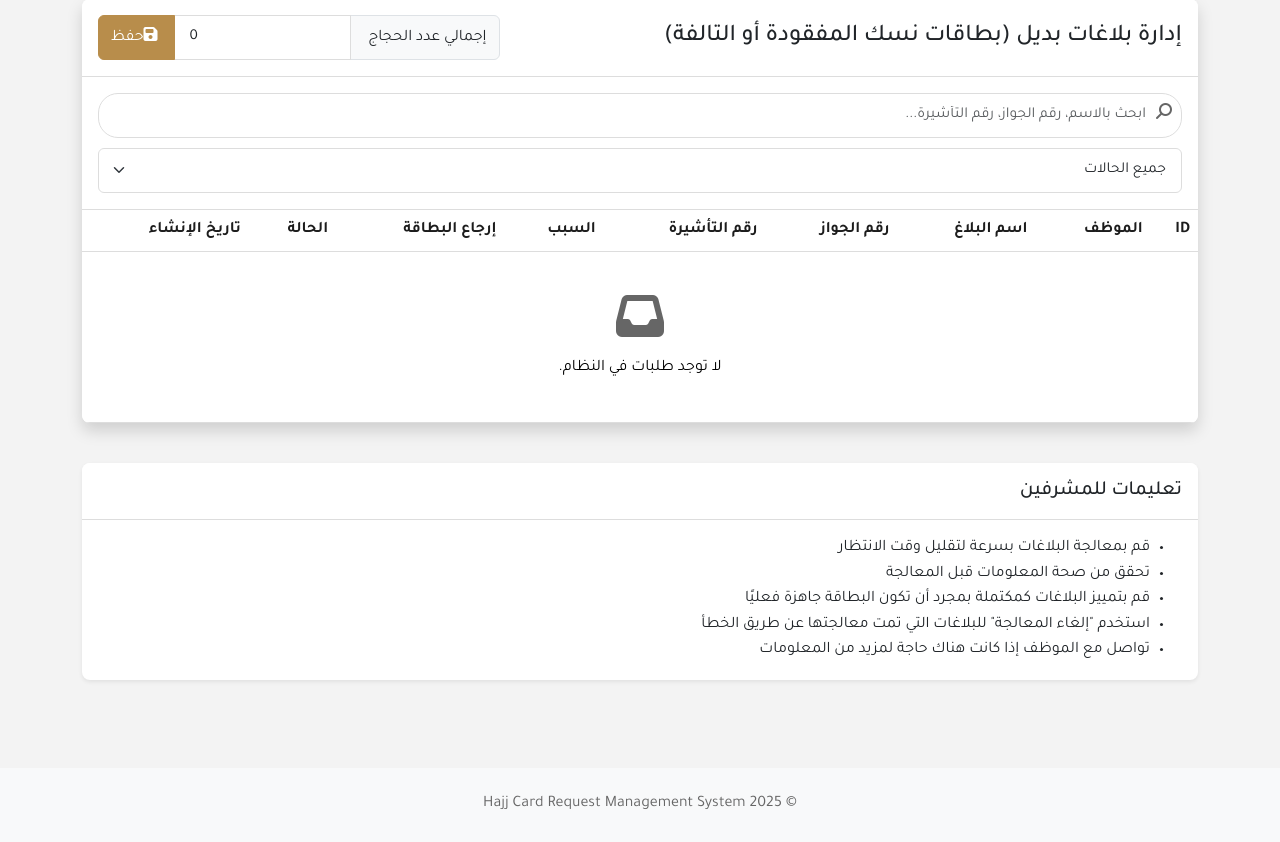
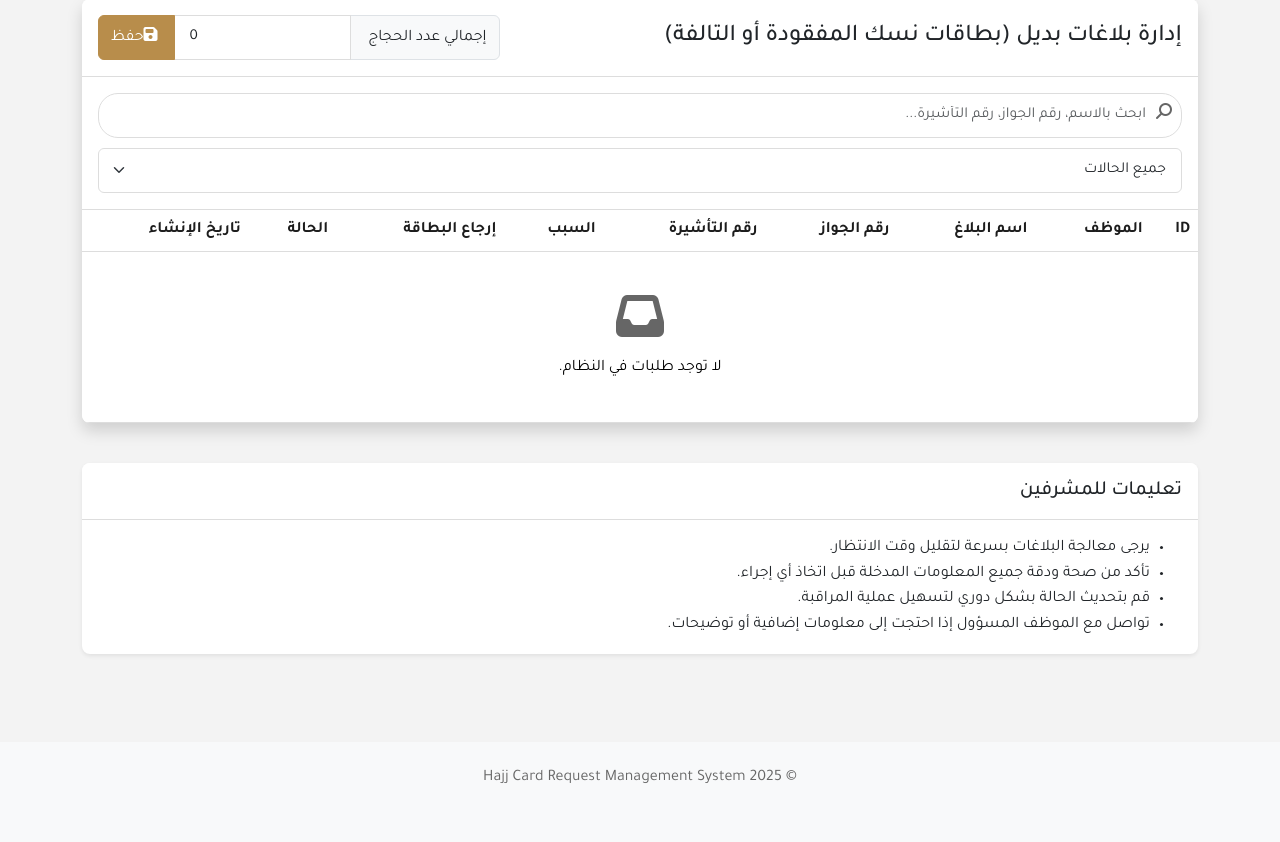
Before and after one commit to C3ZIZ/NusukRequestApp, a Flask app: page /admin in a window 1280 px wide. Shown: the part 95-937 px from the top of the page. After the commit the page ends 878 px from the top, so only its background shows below. Run offline with Flask 3, Linux system fonts and the light colour scheme; data that the repository does not hold is empty.

Commit message:
Admin message update

```diff
--- a/templates/admin.html
+++ b/templates/admin.html
@@ -126,11 +126,10 @@
             </div>
             <div class="card-body">
                 <ul class="mb-0">
-                    <li>قم بمعالجة البلاغات بسرعة لتقليل وقت الانتظار</li>
-                    <li>تحقق من صحة المعلومات قبل المعالجة</li>
-                    <li>قم بتمييز البلاغات كمكتملة بمجرد أن تكون البطاقة جاهزة فعليًا</li>
-                    <li>استخدم "إلغاء المعالجة" للبلاغات التي تمت معالجتها عن طريق الخطأ</li>
-                    <li>تواصل مع الموظف إذا كانت هناك حاجة لمزيد من المعلومات</li>
+                    <li>يرجى معالجة البلاغات بسرعة لتقليل وقت الانتظار.</li>
+                    <li>تأكد من صحة ودقة جميع المعلومات المدخلة قبل اتخاذ أي إجراء.</li>
+                    <li>قم بتحديث الحالة بشكل دوري لتسهيل عملية المراقبة.</li>
+                    <li>تواصل مع الموظف المسؤول إذا احتجت إلى معلومات إضافية أو توضيحات.</li>
                 </ul>
             </div>
         </div>
```
